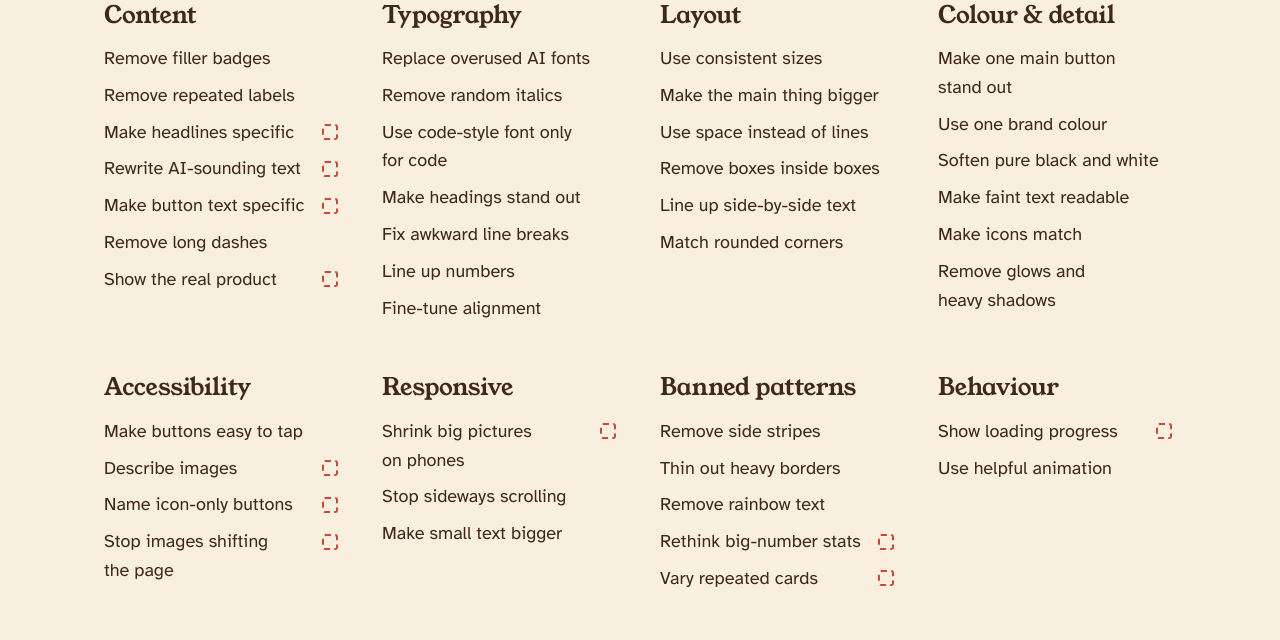
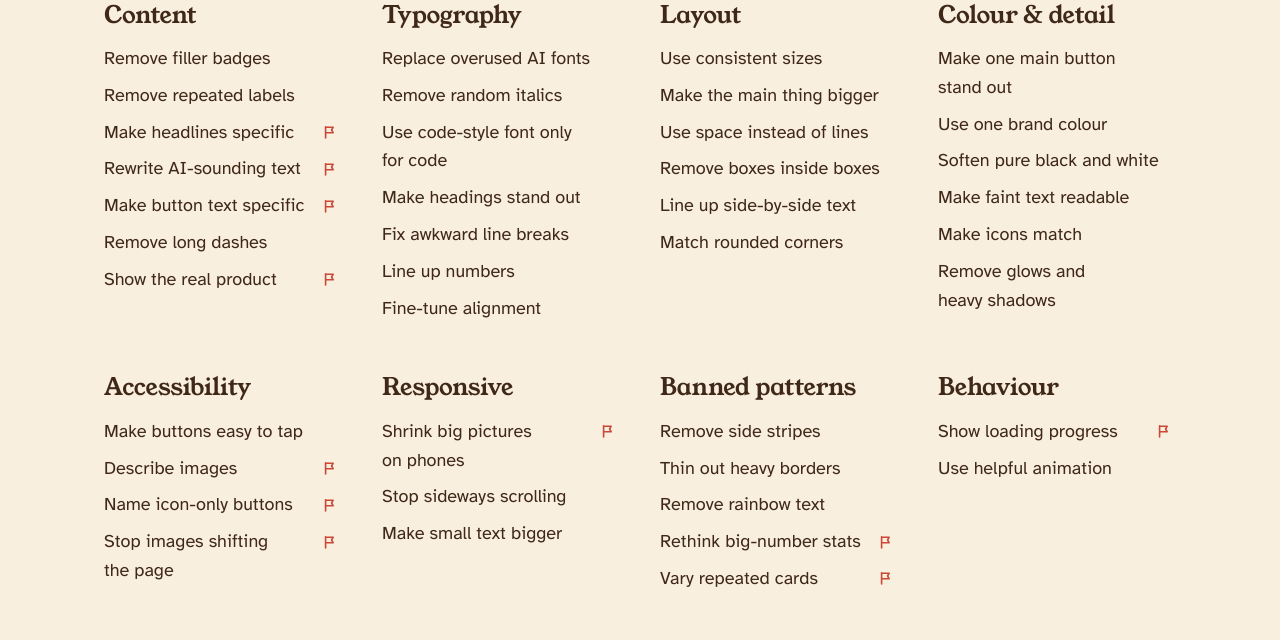
Before and after one commit to mountaintew/yba, a React (Vite) app: page / in a window 1280 px wide. Shown: the part 3540-4180 px from the top of the page. Built offline with nearby package versions, Linux system fonts and the light colour scheme.

Commit message:
Replace the dashed rule flag with a flag icon in the --flag colour

```diff
--- a/src/components/Icons.jsx
+++ b/src/components/Icons.jsx
@@ -8,3 +8,7 @@ export function DownloadIcon() {
 export function ChevronIcon() {
   return <svg {...base} className="i chev"><path d="M5 7.5 10 12.5 15 7.5" /></svg>;
 }
+
+export function FlagIcon() {
+  return <svg {...base}><path d="M4.5 17.5V3.5M4.5 4h9.5l-2 3.5 2 3.5H4.5" /></svg>;
+}
--- a/src/components/Rules.jsx
+++ b/src/components/Rules.jsx
@@ -1,9 +1,10 @@
 import { rules } from '../content.js';
 import ScrollWords from './ScrollWords.jsx';
+import { FlagIcon } from './Icons.jsx';
 
-// Dashed square with a tooltip on hover or keyboard focus; marks rules the extension flags for the agent.
+// Flag icon with a tooltip on hover or keyboard focus; marks rules the extension flags for the agent.
 function Flag() {
-  return <span className="flag" tabIndex={0} role="img" aria-label={rules.flagTip} data-tip={rules.flagTip} />;
+  return <span className="flag" tabIndex={0} role="img" aria-label={rules.flagTip} data-tip={rules.flagTip}><FlagIcon /></span>;
 }
 
 export default function Rules() {
--- a/src/index.css
+++ b/src/index.css
@@ -120,9 +120,10 @@ pre .k { color: oklch(84% 0.06 80); }
 .group ul { list-style: none; margin: 0; padding: 0; }
 .group li { padding: 4px 0; display: flex; align-items: flex-start; gap: 12px; }
 .group li .flag { margin-top: calc((1lh - 24px) / 2); } /* centred on the first line when a label wraps */
-/* Agent-only flag: dashed swatch with a tooltip on hover or keyboard focus. */
-.flag { position: relative; margin-left: auto; width: 24px; height: 24px; display: grid; place-items: center; flex-shrink: 0; border-radius: 4px; cursor: default; }
-.flag::before { content: ''; width: 12px; height: 12px; border: 2px dashed var(--flag); border-radius: 3px; }
+/* Agent-only flag: icon in the flag token, with a tooltip on hover or keyboard focus. */
+.flag { position: relative; margin-left: auto; width: 24px; height: 24px; display: grid; place-items: center; flex-shrink: 0; border-radius: 4px; cursor: default; color: var(--flag); }
+.flag .i { width: 16px; height: 16px; }
+.flag:focus-visible { outline: 2px solid var(--cobalt); outline-offset: 2px; }
 .flag::after { content: attr(data-tip); position: absolute; right: -8px; bottom: calc(100% + 8px); width: max-content; max-width: 240px; padding: 8px 12px; border-radius: 8px;
                background: var(--espresso); color: var(--cream); font-size: 14px; line-height: 1.4; text-align: left; opacity: 0; transform: translateY(4px); pointer-events: none;
                transition: opacity .15s var(--ease), transform .15s var(--ease); z-index: 1; }
```
